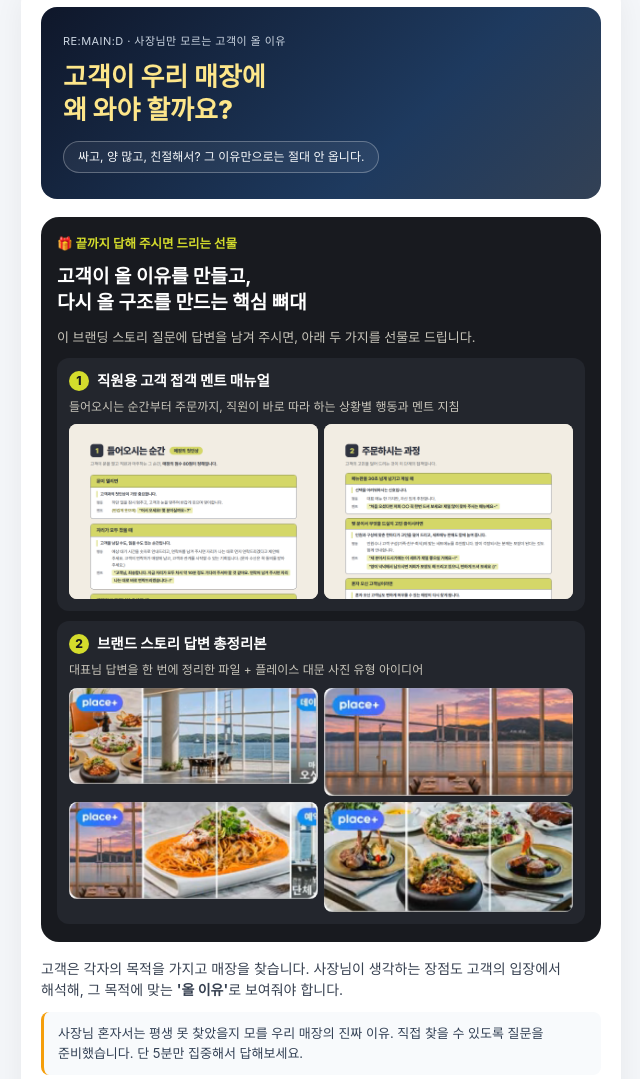
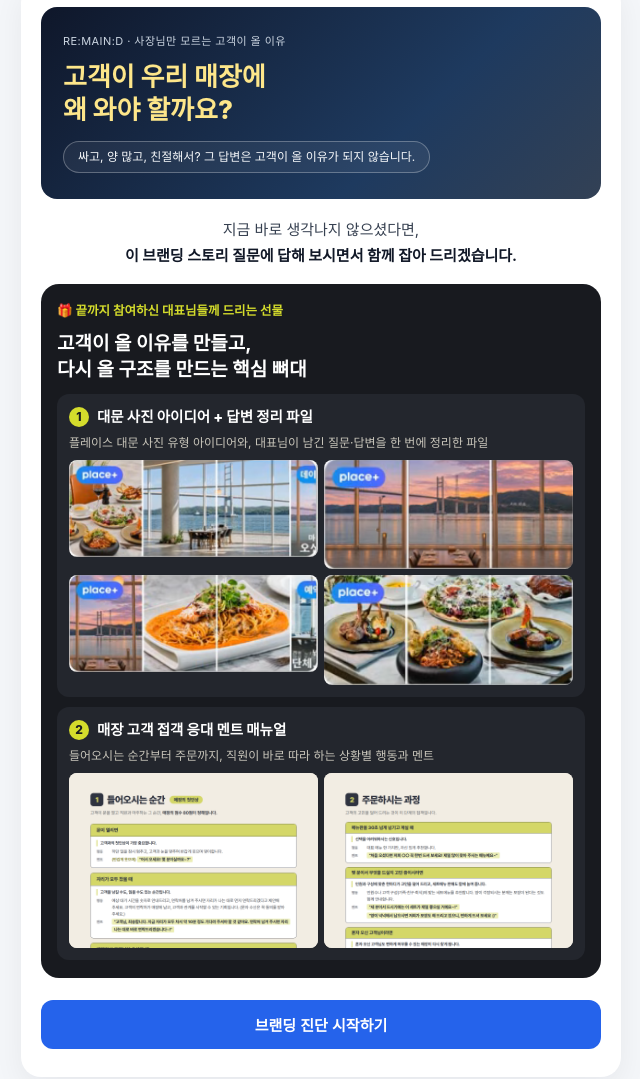
Before and after one commit to jangsamarketing-hub/remaind-branding, a plain HTML site: page survey-preview/index.html in a window 1280 px wide. Shown: the part 33-1112 px from the top of the page, without its empty margins (319-959 px from the left). Drawn offline with Linux system fonts and the light colour scheme.

Commit message:
feat: survey v9 preview (intro split into two pages)

```diff
--- a/survey-preview/index.html
+++ b/survey-preview/index.html
@@ -484,6 +484,11 @@
     .intro-compose { display: grid; grid-template-columns: repeat(2, minmax(0, 1fr)); gap: 6px; margin-top: 2px; }
     .intro-compose .design-thumb { border-radius: 8px; min-width: 0; width: 100%; }
 
+    /* v9: 시작 화면 두 장 */
+    .intro-panel[hidden] { display: none; }
+    .intro-lead { margin: 0 0 16px; font-size: 15px; line-height: 1.7; color: #374151; text-align: center; }
+    .intro-lead strong { color: var(--text); }
+
   </style>
 </head>
 <body>
@@ -502,36 +507,43 @@
       <div class="hero">
         <div class="hero-eyebrow">RE:MAIN:D · 사장님만 모르는 고객이 올 이유</div>
         <h1 class="hero-title">고객이 우리 매장에<br/>왜 와야 할까요?</h1>
-        <div class="hero-pill">싸고, 양 많고, 친절해서? 그 이유만으로는 절대 안 옵니다.</div>
-      </div>
-      <!-- 시작 화면 선물 안내: 끝까지 답하면 받는 것을 먼저 보여줘서 초반 이탈을 줄인다 -->
+        <div class="hero-pill">싸고, 양 많고, 친절해서? 그 답변은 고객이 올 이유가 되지 않습니다.</div>
+      </div>
+      <!-- 시작 화면 1/2: 질문 던지기 → 선물 안내 → 시작 버튼. 매장 정보 입력은 다음 화면으로 넘겨 첫 화면 부담을 줄인다. -->
+      <div class="intro-panel" id="introPanel">
+        <p class="intro-lead">지금 바로 생각나지 않으셨다면,<br/><strong>이 브랜딩 스토리 질문에 답해 보시면서 함께 잡아 드리겠습니다.</strong></p>
+
         <div class="intro-gift">
-        <p class="intro-gift-eyebrow">🎁 끝까지 답해 주시면 드리는 선물</p>
+          <p class="intro-gift-eyebrow">🎁 끝까지 참여하신 대표님들께 드리는 선물</p>
           <h2 class="intro-gift-title">고객이 올 이유를 만들고,<br/>다시 올 구조를 만드는 핵심 뼈대</h2>
-        <p class="intro-gift-desc">이 브랜딩 스토리 질문에 답변을 남겨 주시면, 아래 두 가지를 선물로 드립니다.</p>
 
           <div class="intro-gift-item">
-          <p class="intro-gift-name"><span>1</span>직원용 고객 접객 멘트 매뉴얼</p>
-          <p class="intro-gift-sub">들어오시는 순간부터 주문까지, 직원이 바로 따라 하는 상황별 행동과 멘트 지침</p>
+            <p class="intro-gift-name"><span>1</span>대문 사진 아이디어 + 답변 정리 파일</p>
+            <p class="intro-gift-sub">플레이스 대문 사진 유형 아이디어와, 대표님이 남긴 질문·답변을 한 번에 정리한 파일</p>
+            <div class="intro-compose" id="introComposePreview" aria-label="플레이스 대문 사진 구성 예시 4가지"></div>
+          </div>
+
+          <div class="intro-gift-item">
+            <p class="intro-gift-name"><span>2</span>매장 고객 접객 응대 멘트 매뉴얼</p>
+            <p class="intro-gift-sub">들어오시는 순간부터 주문까지, 직원이 바로 따라 하는 상황별 행동과 멘트</p>
             <div class="intro-manual">
               <img src="https://jangsamarketing-hub.github.io/remaind-branding/survey-assets/manual-enter.png" alt="접객 매뉴얼 1장 들어오시는 순간: 문이 열리면, 자리가 모두 찼을 때의 행동과 멘트" loading="lazy" />
               <img src="https://jangsamarketing-hub.github.io/remaind-branding/survey-assets/manual-order.png" alt="접객 매뉴얼 2장 주문하시는 과정: 메뉴판을 오래 넘기실 때, 인원에 맞춘 추천 멘트" loading="lazy" />
             </div>
           </div>
-
-        <div class="intro-gift-item">
-          <p class="intro-gift-name"><span>2</span>브랜드 스토리 답변 총정리본</p>
-          <p class="intro-gift-sub">대표님 답변을 한 번에 정리한 파일 + 플레이스 대문 사진 유형 아이디어</p>
-          <div class="intro-compose" id="introComposePreview" aria-label="플레이스 대문 사진 구성 예시 4가지"></div>
-        </div>
-      </div>
-      <p style="font-size:14px; color:#374151; margin:0 0 12px;">
-        고객은 각자의 목적을 가지고 매장을 찾습니다. 사장님이 생각하는 장점도 고객의 입장에서 해석해, 그 목적에 맞는 <strong>'올 이유'</strong>로 보여줘야 합니다.
-      </p>
-      <div class="notice-box">
-        사장님 혼자서는 평생 못 찾았을지 모를 우리 매장의 진짜 이유. 직접 찾을 수 있도록 질문을 준비했습니다. 단 5분만 집중해서 답해보세요.
-      </div>
-      <div class="box" style="margin-top:16px;">
+        </div>
+
+        <div class="nav">
+          <button type="button" class="btn btn-next" onclick="showIntroPanel('info')">브랜딩 진단 시작하기</button>
+        </div>
+      </div>
+
+      <!-- 시작 화면 2/2: 매장 기본 정보 입력 -->
+      <div class="intro-panel" id="infoPanel" hidden>
+        <div class="step-badge">시작 · 매장 기본 정보</div>
+        <h2 class="step-title">먼저 매장 기본 정보를<br/>알려주세요.</h2>
+        <p class="step-desc">고르신 업종에 맞춰 다음 질문과 보기가 바뀝니다.</p>
+  <div class="box">
           <div class="box-title">매장 기본 식별 <span class="req-badge">필수</span></div>
           <label class="field-label">매장명</label>
           <input type="text" id="storeName" placeholder="예) OO식당 본점 / OO스파 / OO캠핑장" />
@@ -553,7 +565,9 @@
           <input type="text" id="location" placeholder="예) 전주 객사 / 분당 정자동" />
         </div>
         <div class="nav">
-        <button type="button" class="btn btn-next" onclick="startSurvey()">브랜딩 진단 시작하기</button>
+          <button type="button" class="btn btn-prev" onclick="showIntroPanel('intro')">이전</button>
+          <button type="button" class="btn btn-next" onclick="startSurvey()">다음</button>
+        </div>
       </div>
     </div>
 
@@ -2086,6 +2100,13 @@ function showStep(step) {
     progWrap.style.display = 'none';
     topBar.style.display = 'none';
   }
+  window.scrollTo({ top: 0, behavior: 'smooth' });
+}
+
+// 시작 화면은 두 장(소개·선물 → 매장 기본 정보)으로 나뉜다. 1단계에서 '이전'을 누르면 매장 정보 화면이 그대로 보인다.
+function showIntroPanel(name) {
+  document.getElementById('introPanel').hidden = name !== 'intro';
+  document.getElementById('infoPanel').hidden = name !== 'info';
   window.scrollTo({ top: 0, behavior: 'smooth' });
 }
 
```
Lines whose indentation alone changed are shown as unchanged.
